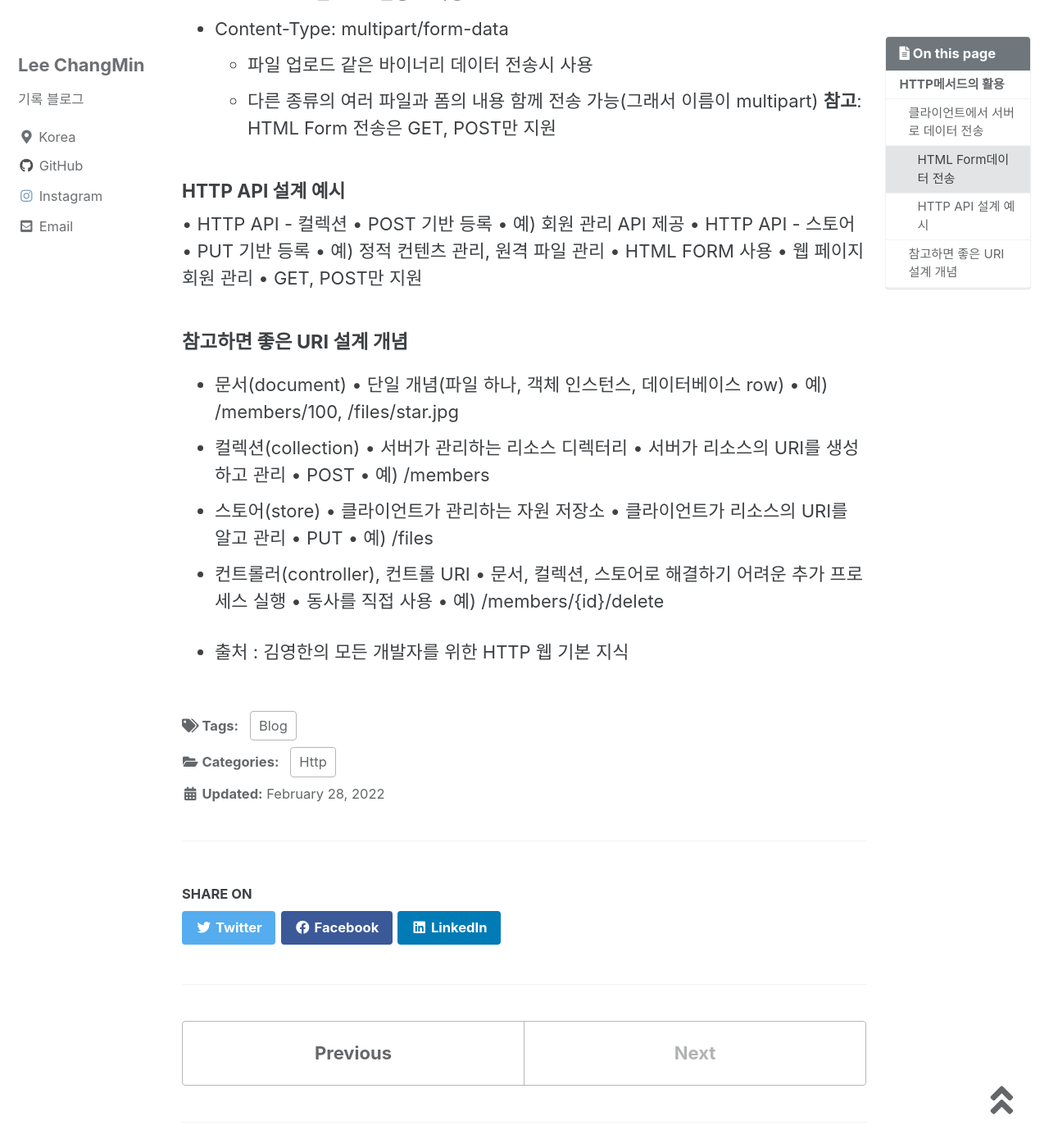
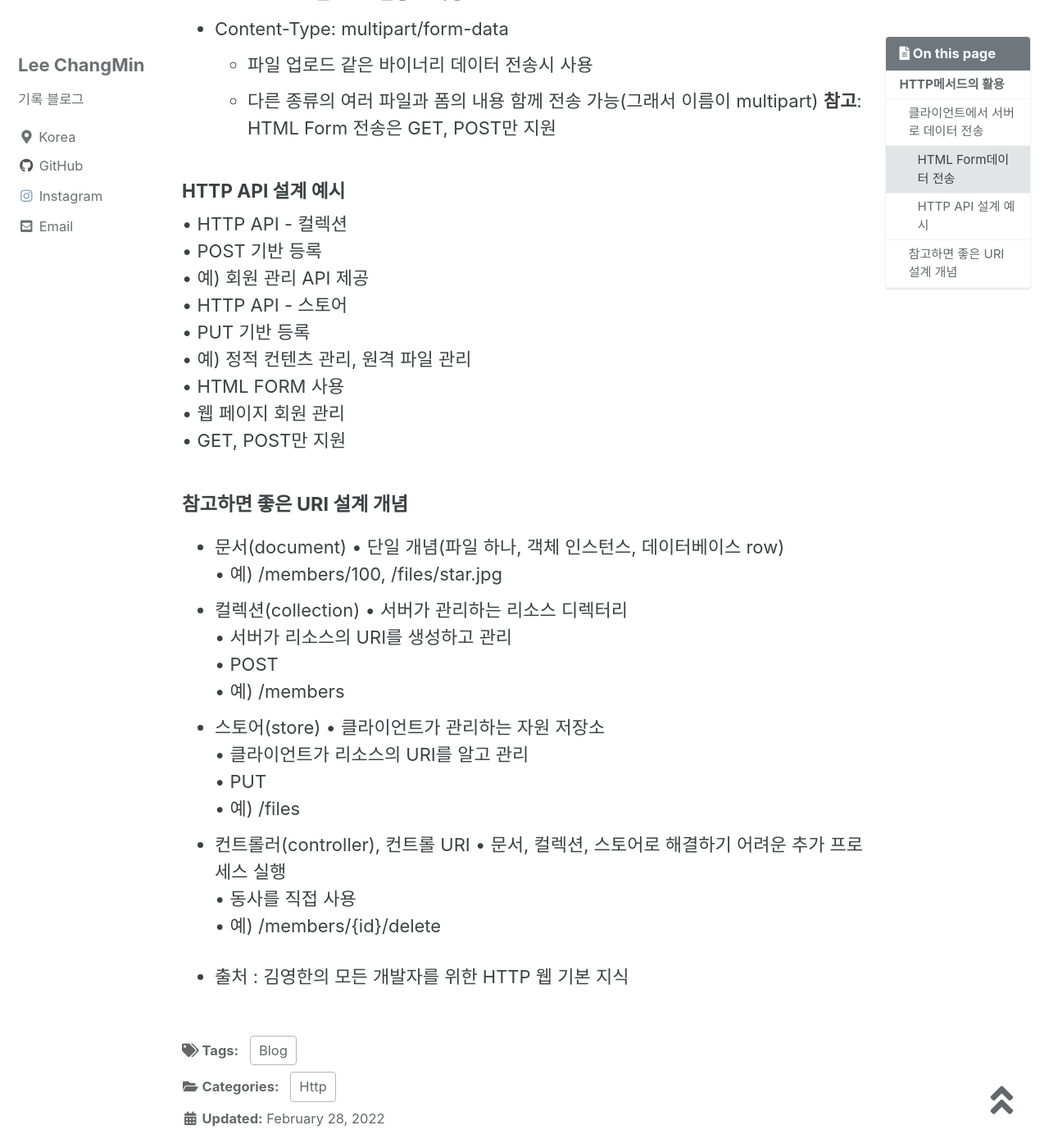
Before and after one commit to changmin2/changmin2.github.io, a Jekyll site: the page built from _posts/Http/2022-02-28-Http(3).md, in a window 1280 px wide and 1400 px high, scrolled down 1053 px. Shown: the whole window at 82% size. Built offline with Jekyll 4.4.1, drawn with Linux system fonts in a browser that asks for light colours; cached includes are drawn as plain includes; comment, search, counter and statistics services are not loaded.

```diff
--- a/_posts/Http/2022-02-28-Http(3).md
+++ b/_posts/Http/2022-02-28-Http(3).md
@@ -36,34 +36,34 @@ toc_sticky: true
 
 ##### HTTP API 설계 예시
 
-• HTTP API - 컬렉션
-    • POST 기반 등록
-    • 예) 회원 관리 API 제공
-• HTTP API - 스토어
-    • PUT 기반 등록
-    • 예) 정적 컨텐츠 관리, 원격 파일 관리
-• HTML FORM 사용
-    • 웹 페이지 회원 관리
-    • GET, POST만 지원
+• HTTP API - 컬렉션<br/>
+    • POST 기반 등록<br/>
+    • 예) 회원 관리 API 제공<br/>
+• HTTP API - 스토어<br/>
+    • PUT 기반 등록<br/>
+    • 예) 정적 컨텐츠 관리, 원격 파일 관리<br/>
+• HTML FORM 사용<br/>
+    • 웹 페이지 회원 관리<br/>
+    • GET, POST만 지원<br/>
 
 #### 참고하면 좋은 URI 설계 개념
 
 - 문서(document)
-    • 단일 개념(파일 하나, 객체 인스턴스, 데이터베이스 row)
-    • 예) /members/100, /files/star.jpg
+    • 단일 개념(파일 하나, 객체 인스턴스, 데이터베이스 row)<br/>
+    • 예) /members/100, /files/star.jpg<br/>
 - 컬렉션(collection)
-    • 서버가 관리하는 리소스 디렉터리
-    • 서버가 리소스의 URI를 생성하고 관리
-    • POST
-    • 예) /members
+    • 서버가 관리하는 리소스 디렉터리<br/>
+    • 서버가 리소스의 URI를 생성하고 관리<br/>
+    • POST<br/>
+    • 예) /members<br/>
 - 스토어(store)
-    • 클라이언트가 관리하는 자원 저장소
-    • 클라이언트가 리소스의 URI를 알고 관리
-    • PUT
-    • 예) /files
+    • 클라이언트가 관리하는 자원 저장소<br/>
+    • 클라이언트가 리소스의 URI를 알고 관리<br/>
+    • PUT<br/>
+    • 예) /files<br/>
 - 컨트롤러(controller), 컨트롤 URI
-    • 문서, 컬렉션, 스토어로 해결하기 어려운 추가 프로세스 실행
-    • 동사를 직접 사용
-    • 예) /members/{id}/delete
+    • 문서, 컬렉션, 스토어로 해결하기 어려운 추가 프로세스 실행<br/>
+    • 동사를 직접 사용<br/>
+    • 예) /members/{id}/delete<br/>
 
 - 출처 : 김영한의 모든 개발자를 위한 HTTP 웹 기본 지식
```
